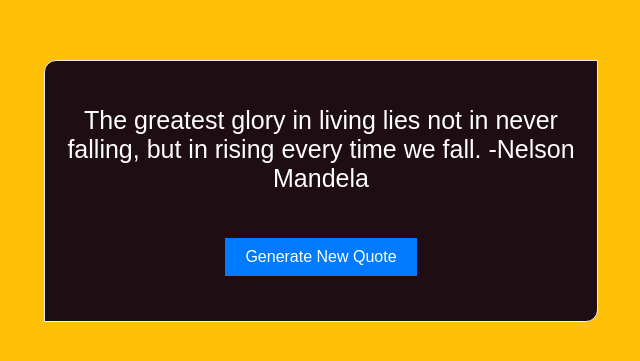
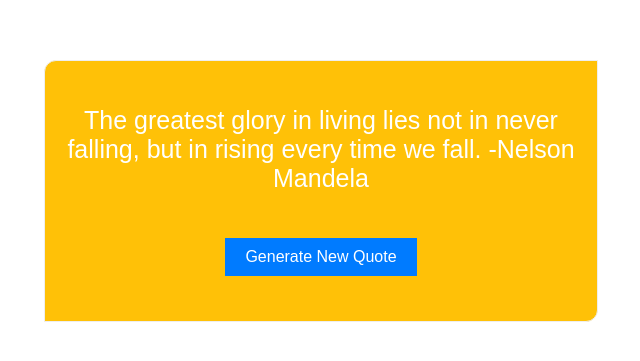
Before and after one commit to presidoikhu/Random-Quote, a plain HTML site: page index.html in a window 1280 px wide. Shown: the part 209-570 px from the top of the page, without its empty margins (319-959 px from the left). Drawn offline with Linux system fonts and the light colour scheme.

Commit message:
Update index.html

```diff
--- a/index.html
+++ b/index.html
@@ -80,7 +80,7 @@
 // Define an array of colors
 const colors = ["#007bff", "#6c757d", "#28a745", "#dc3545", "#ffc107", "#17a2b8"];
 
-// Get references to the DOM elements
+// Get references to the elements
 const quoteContainer = document.getElementById("quote-container");
 const quoteText = document.getElementById("quote");
 const generateButton = document.getElementById("generate-button");
@@ -97,7 +97,7 @@
 
 // Function to set the background color of the body
 function setBackgroundColor(color) {
-  document.body.style.backgroundColor = color;
+  quoteContainer.style.backgroundColor = color;
 }
 
 // Function to display a new quote and set the background color
@@ -115,6 +115,8 @@
 // Generate a random quote and set the background color on page load
 generateNewQuote();
 
+
+//https://presidoikhu.github.io/Random-Quote/
     </script>
 </body>
 </html>
```
